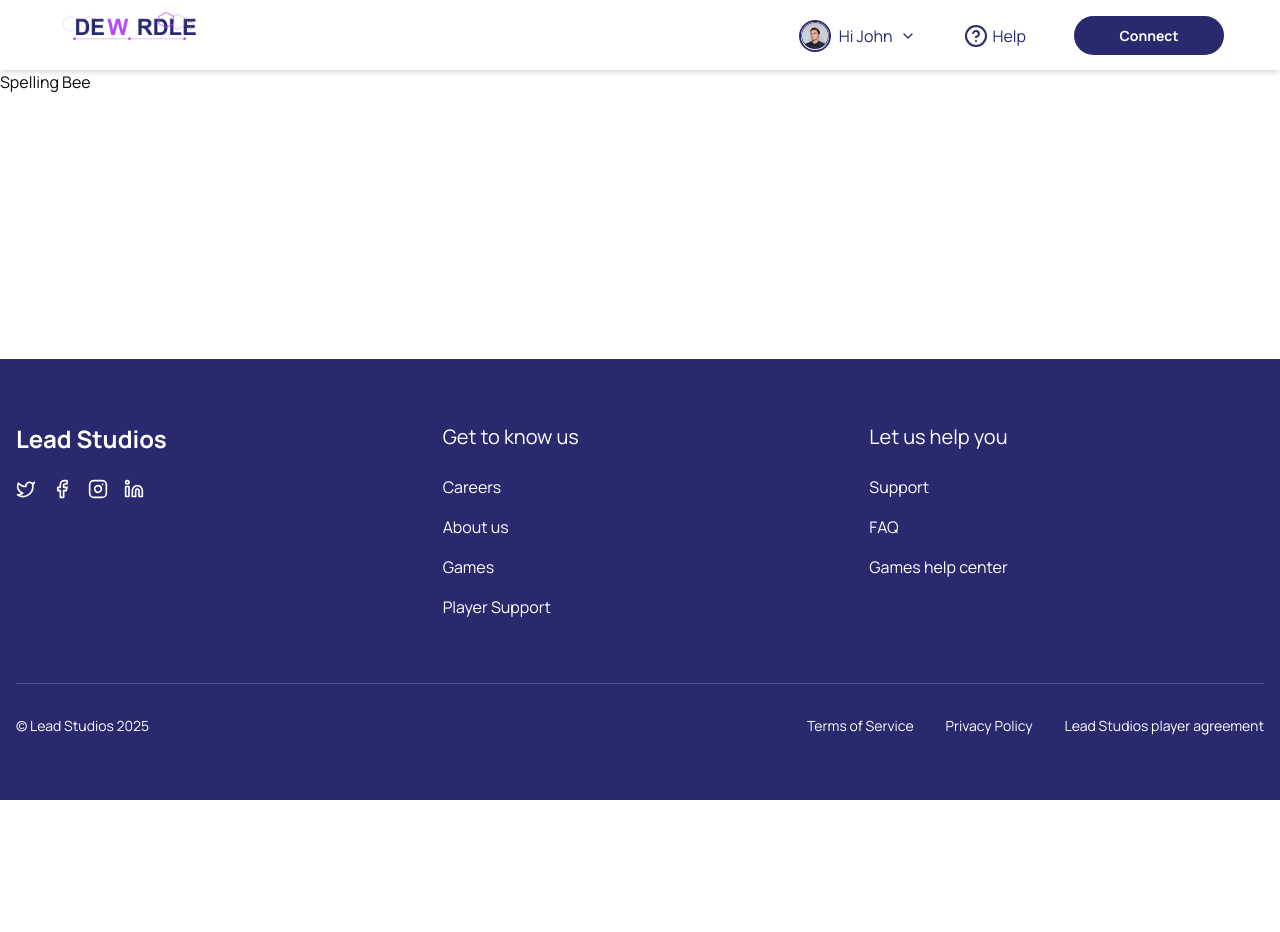
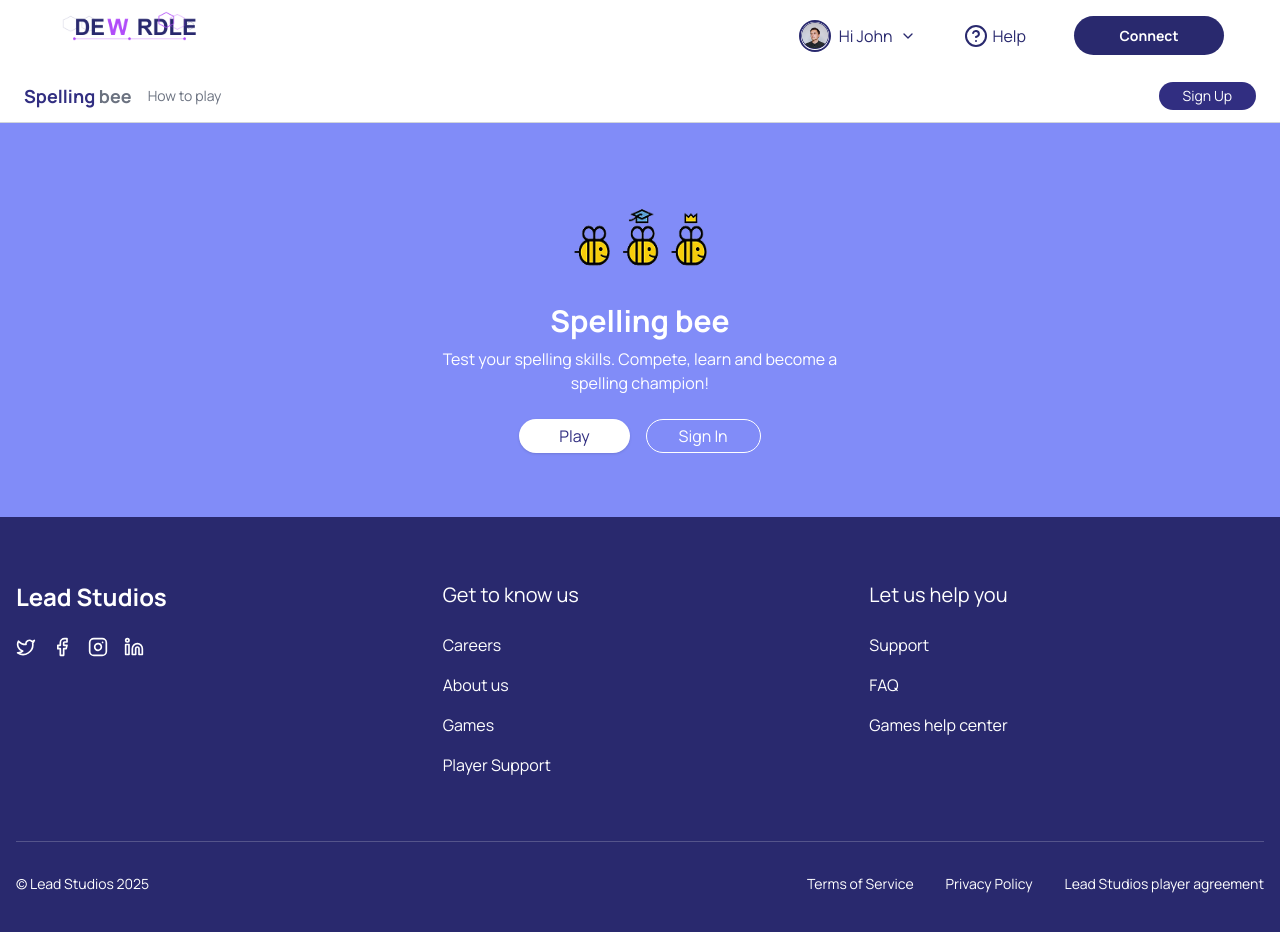
Before and after one commit to yusuftomilola/DeWordle, a Next.js app in the folder frontend/: page /spelling-bee in a window 1280 px wide. Shown: the top 932 px of the page. Before the commit the page ends 800 px from the top, so only its background shows below. Built offline with nearby package versions, Linux system fonts and the light colour scheme; a web font is replaced by a local one.

Commit message:
feat: implement spelling bee page for issue #335

```diff
--- a/frontend/components/ComingSoon.jsx
+++ b/frontend/components/ComingSoon.jsx
@@ -2,9 +2,13 @@
 
 import gsap from "gsap";
 import { useEffect, useRef } from "react";
+import { useRouter } from 'next/navigation';
+
 
 export default function ComingSoon() {
   const imageRef = useRef(null);
+  const router = useRouter();
+
   useEffect(() => {
     if(imageRef.current){
       gsap.to(imageRef.current,{
@@ -18,9 +22,17 @@ export default function ComingSoon() {
   })
   return (
     <>
-     <div className="flex">
-      <img ref={imageRef} src="coming-soon.png" alt="coming soon image" className="" />
-    </div>
+      <div
+        className="flex cursor-pointer"
+        onClick={() => router.push("/spelling-bee")}
+      >
+        <img
+          ref={imageRef}
+          src="coming-soon.png"
+          alt="coming soon image"
+          className=""
+        />
+      </div>
     </>
   );
 }
--- a/frontend/components/SpellingBee.jsx
+++ b/frontend/components/SpellingBee.jsx
@@ -1,12 +1,48 @@
-import React from 'react'
+"use client";
 
+import React, { use } from "react";
+import Header from "./SpellingBeeHeader";
+import threeBees from "../assets/threeBees.png";
+import Image from "next/image";
+import { useRouter } from "next/navigation";
 
 const SpellingBee = () => {
-    return (
-        <div>
-            <h1>Spelling Bee</h1>
+  const router = useRouter(); // Initialize the router
+
+  const handleSignIn = () => {
+    router.push("/signin"); // Navigate to the sign-in page
+  };
+
+  return (
+    <>
+      <Header />
+      <section className="flex flex-col items-center justify-center text-center py-16 bg-gradient-to-b bg-indigo-400">
+        <div className="mb-4">
+          <Image
+            src={threeBees}
+            alt="Spelling Bee"
+            className="w-[170px] h-[100px]"
+          />
         </div>
-    )
-}
+        <h2 className="text-3xl font-semibold text-white">Spelling bee</h2>
+        <p className="text-white mt-2 max-w-md">
+          Test your spelling skills. Compete, learn and become a spelling
+          champion!
+        </p>
+        <div className="mt-6 flex space-x-4">
+          <button className="px-10 py-1 bg-white text-indigo-900 font-medium rounded-full shadow hover:bg-gray-100">
+            Play
+          </button>
+          <button
+            className="px-8 py-1 border border-white text-white font-medium rounded-full hover:bg-white hover:text-indigo-900"
+            onClick={handleSignIn}
+          >
+            Sign In
+          </button>
+        </div>
+      </section>
+    </>
+  );
+};
 
-export default SpellingBee
+export default SpellingBee;
--- /dev/null
+++ b/frontend/components/SpellingBeeHeader.tsx
@@ -0,0 +1,38 @@
+"use client";
+
+import Link from "next/link";
+import { useRouter } from "next/navigation";
+
+
+const Header = () => {
+
+  const router = useRouter(); // Initialize the router
+
+  const handleSignIn = () => {
+    router.push("/signup"); // Navigate to the sign-in page
+  };
+
+  return (
+    <header className="flex items-center justify-between px-6 py-3 bg-white border-b border-gray-300 shadow-sm">
+      <div className="flex items-center space-x-4">
+        <h1 className="text-lg font-semibold text-indigo-900">
+          Spelling <span className="text-gray-500">bee</span>
+        </h1>
+        <Link
+          href="/how-to-play"
+          className="text-sm text-gray-500 hover:underline"
+        >
+          How to play
+        </Link>
+      </div>
+      <button
+        className="px-6 py-1 text-white bg-indigo-900 text-sm rounded-full hover:bg-indigo-800"
+        onClick={handleSignIn}
+      >
+        Sign Up
+      </button>
+    </header>
+  );
+};
+
+export default Header;
```
Also changed, not shown: frontend/assets/threeBees.png (added).
